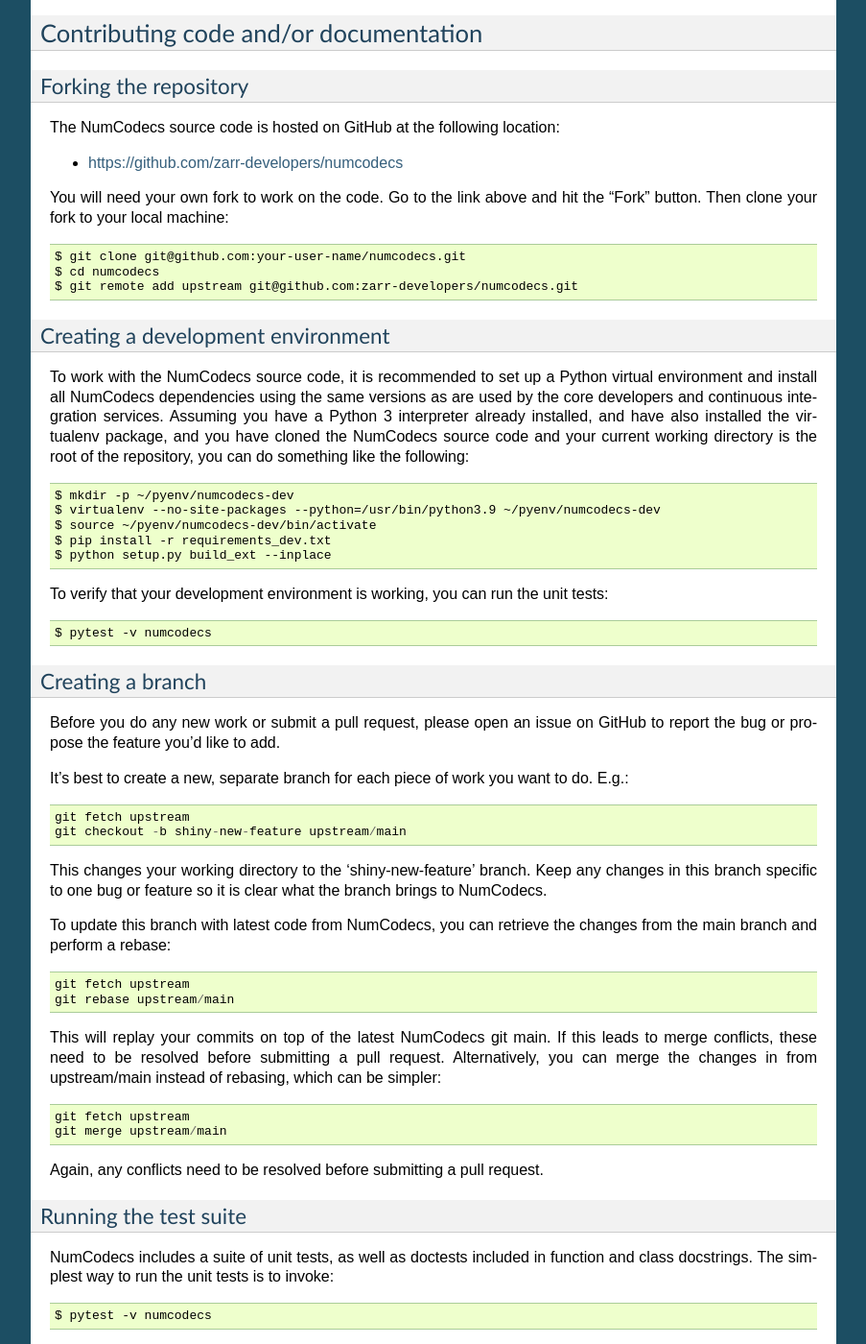
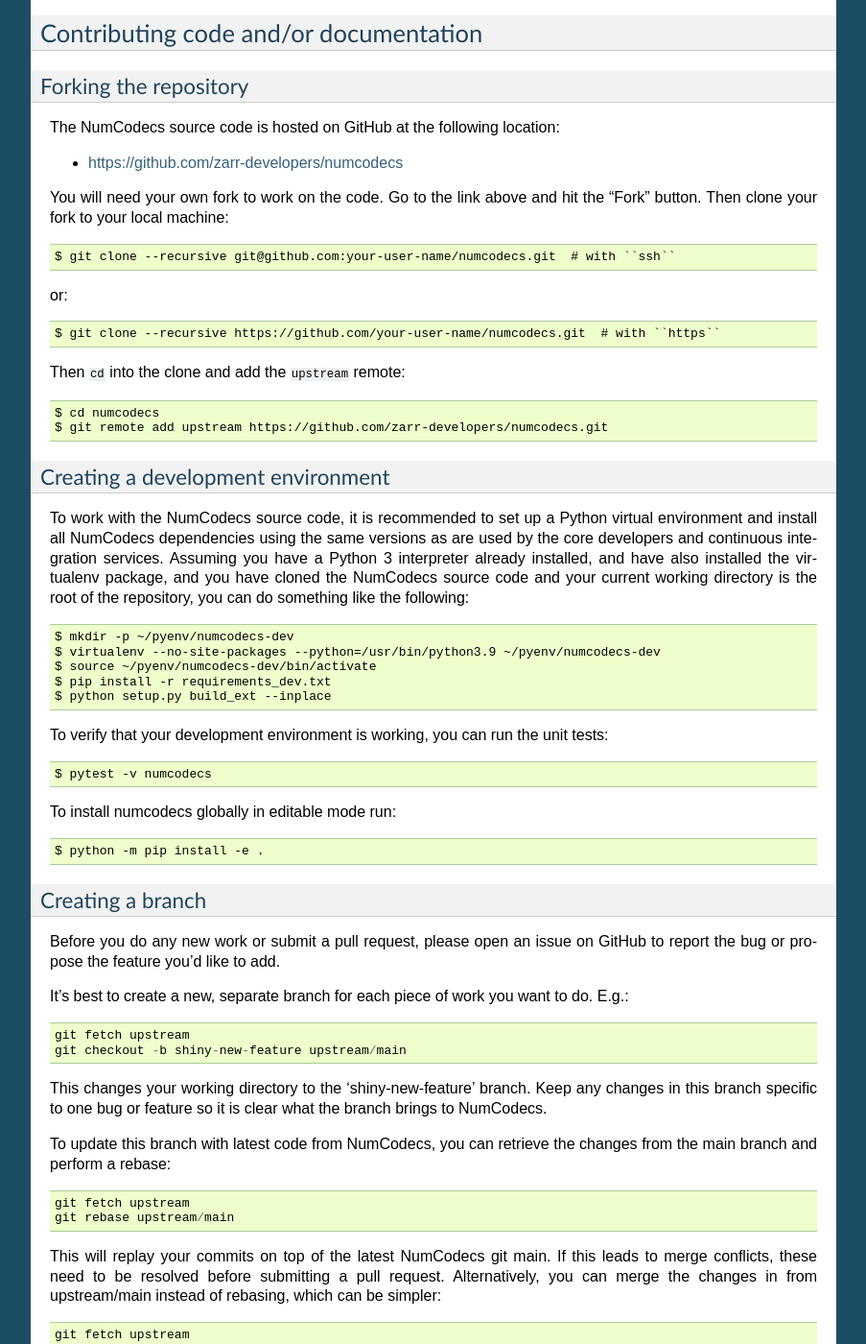
Before and after one commit to zarr-developers/numcodecs, a Sphinx documentation site: the page built from docs/contributing.rst, in a window 1280 px wide and 1400 px high, scrolled down 1063 px. Shown: the whole window at 96% size, without its empty margins (198-1101 px from the left). Built offline with Sphinx 7.4.7, drawn with Linux system fonts in a browser that asks for light colours; pages that are not in the unit, such as notebooks, are missing from menus; the version number could not be read and is left out.

Commit message:
Update developer installation guide (#365)
* Update developer installation guide

* Specify fork's URL

* Use SSH

* Document both ssh and https

Co-authored-by: jakirkham <jakirkham@gmail.com>

* Try to incorporate both SSH and HTTPS

* Use `https` with `upstream`

Co-authored-by: jakirkham <jakirkham@gmail.com>

```diff
--- a/docs/contributing.rst
+++ b/docs/contributing.rst
@@ -75,9 +75,16 @@
 You will need your own fork to work on the code. Go to the link above and hit
 the "Fork" button. Then clone your fork to your local machine::
 
-    $ git clone git@github.com:your-user-name/numcodecs.git
+    $ git clone --recursive git@github.com:your-user-name/numcodecs.git  # with ``ssh``
+
+or::
+
+    $ git clone --recursive https://github.com/your-user-name/numcodecs.git  # with ``https``
+
+Then ``cd`` into the clone and add the ``upstream`` remote::
+
     $ cd numcodecs
-    $ git remote add upstream git@github.com:zarr-developers/numcodecs.git
+    $ git remote add upstream https://github.com/zarr-developers/numcodecs.git
 
 Creating a development environment
 ~~~~~~~~~~~~~~~~~~~~~~~~~~~~~~~~~~
@@ -98,6 +105,10 @@
 To verify that your development environment is working, you can run the unit tests::
 
     $ pytest -v numcodecs
+
+To install numcodecs globally in editable mode run::
+
+    $ python -m pip install -e .
 
 Creating a branch
 ~~~~~~~~~~~~~~~~~
```
